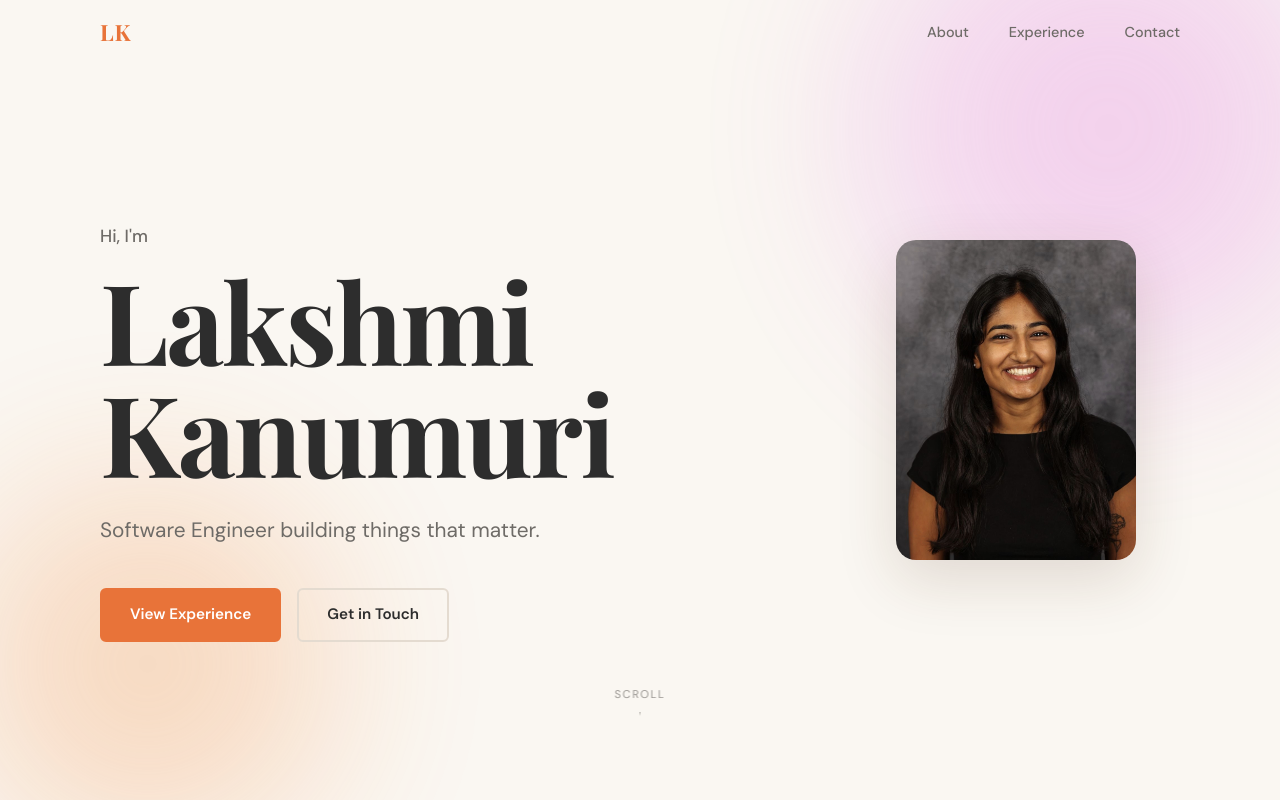
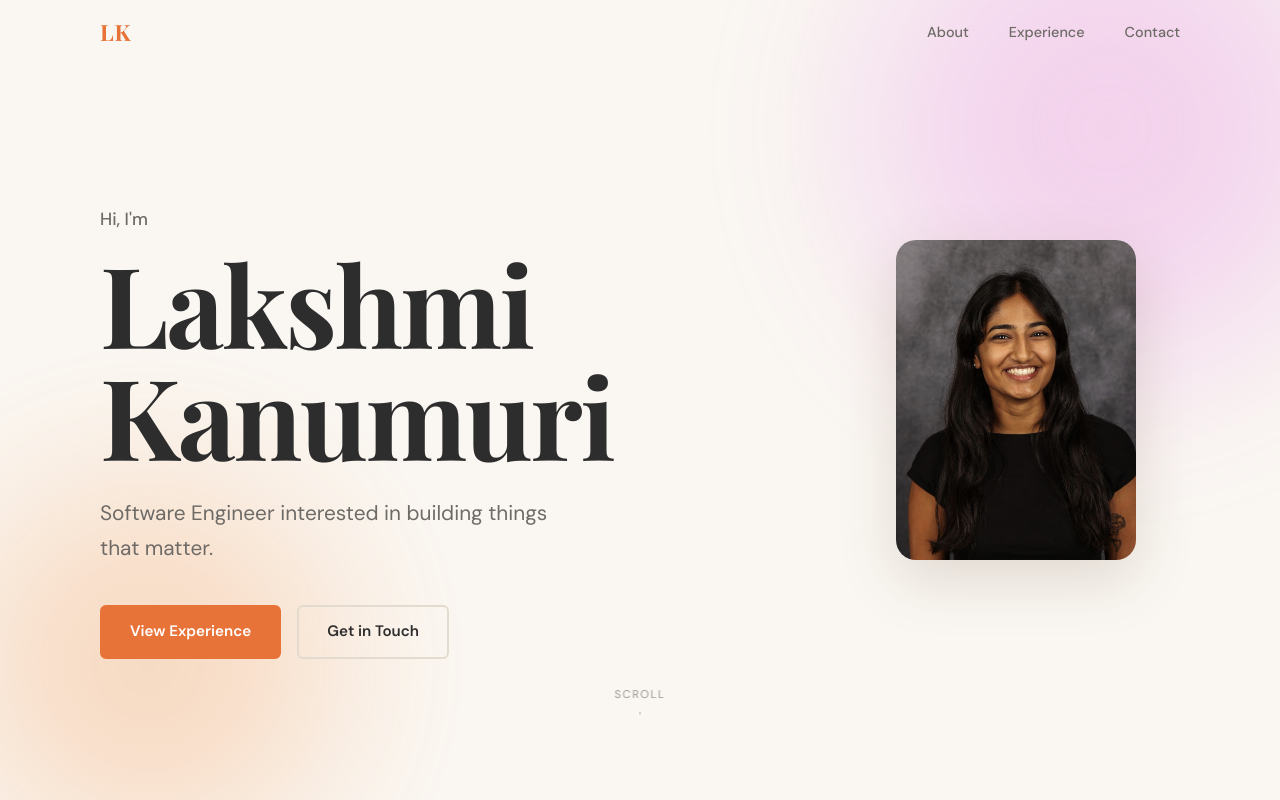
Before and after one commit to lakskanumuri/lk-portfolio, a React (Vite) app: page / in a window 1280 px wide. Shown: the top 800 px of the page. Built offline with nearby package versions, Linux system fonts and the light colour scheme; a web font is replaced by a local one.

Commit message:
hero change

```diff
--- a/src/components/Hero.jsx
+++ b/src/components/Hero.jsx
@@ -7,7 +7,7 @@ function Hero() {
       <div className="hero-content fade-in visible">
         <p className="hero-greeting">Hi, I'm</p>
         <h1 className="hero-name">Lakshmi<br />Kanumuri</h1>
-        <p className="hero-tagline">Software Engineer building things that matter.</p>
+        <p className="hero-tagline">Software Engineer interested in building things that matter.</p>
         <div className="hero-cta">
           <a href="#experience" className="btn btn-primary">View Experience</a>
           <a href="#contact"  className="btn btn-ghost">Get in Touch</a>
```
